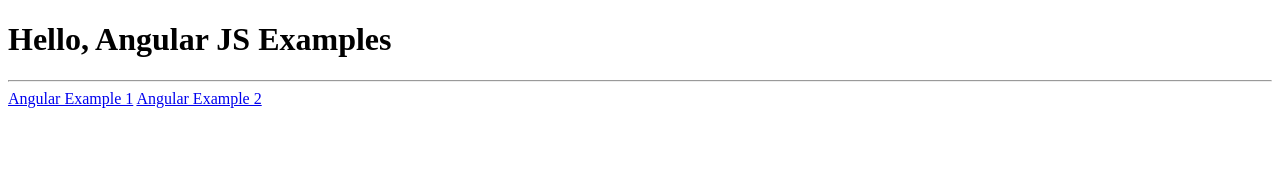
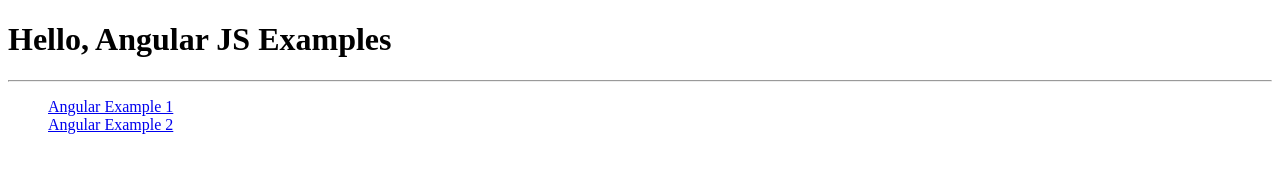
Before and after one commit to js-examples/angularJs, a plain HTML site: page index.html in a window 1280 px wide. Drawn offline with Linux system fonts and the light colour scheme.

Commit message:
index.html update

```diff
--- a/index.html
+++ b/index.html
@@ -7,7 +7,15 @@
    <body>
       <h1>Hello, Angular JS Examples</h1>
       <hr>
-      <a href=".\assignment-01\">Angular Example 1</a>
-      <a href=".\assignment-02\">Angular Example 2</a>
+      <ul style="list-style: none;">
+         <li>
+            <a href=".\assignment-01\">Angular Example 1</a>
+         </li>
+         <li>
+            <a href=".\assignment-02\">Angular Example 2</a>
+         </li>
+
+      </ul>
+
    </body>
 </html>
```
